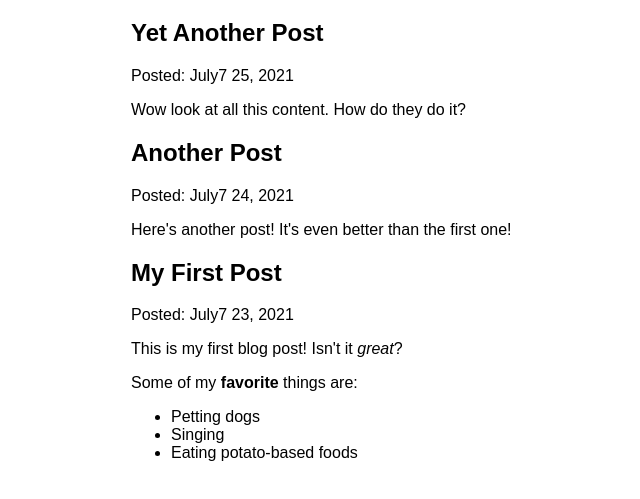
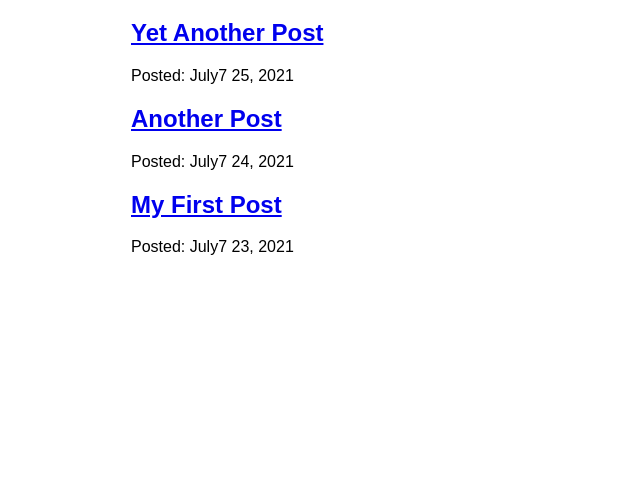
Before and after one commit to kjjtruong/my-first-gatsby-site, a Gatsby site: page /blog in a window 1280 px wide. Shown: the part 157-656 px from the top of the page, without its empty margins (259-899 px from the left). Built offline with nearby package versions, Linux system fonts and the light colour scheme; Gatsby itself is replaced by a stand-in of ours.

Commit message:
Finished Gatsby Tutorial Part 6

```diff
--- a/src/pages/blog.js
+++ b/src/pages/blog/index.js
@@ -1,7 +1,6 @@
 import * as React from 'react'
-import Layout from '../components/layout'
-import { graphql } from 'gatsby'
-import { MDXRenderer } from 'gatsby-plugin-mdx'
+import Layout from '../../components/layout'
+import { Link, graphql } from 'gatsby'
 
 const BlogPage = ({ data }) => {
     return (
@@ -9,11 +8,12 @@
             {
                 data.allMdx.nodes.map( (node) => (
                     <article key={node.id}>
-                        <h2>{node.frontmatter.title}</h2>
+                        <h2>
+                            <Link to={`/blog/${node.slug}`}>
+                                {node.frontmatter.title}
+                            </Link>
+                        </h2>
                         <p>Posted: {node.frontmatter.date}</p>
-                        <MDXRenderer>
-                            {node.body}
-                        </MDXRenderer>
                     </article>
                 ))
             }
@@ -30,7 +30,7 @@
                     title
                 }
                 id
-                body
+                slug
             }
         }
     }
```
Also changed, not shown: src/pages/blog/{mdx.slug}.js (added, +27 -0 lines).
